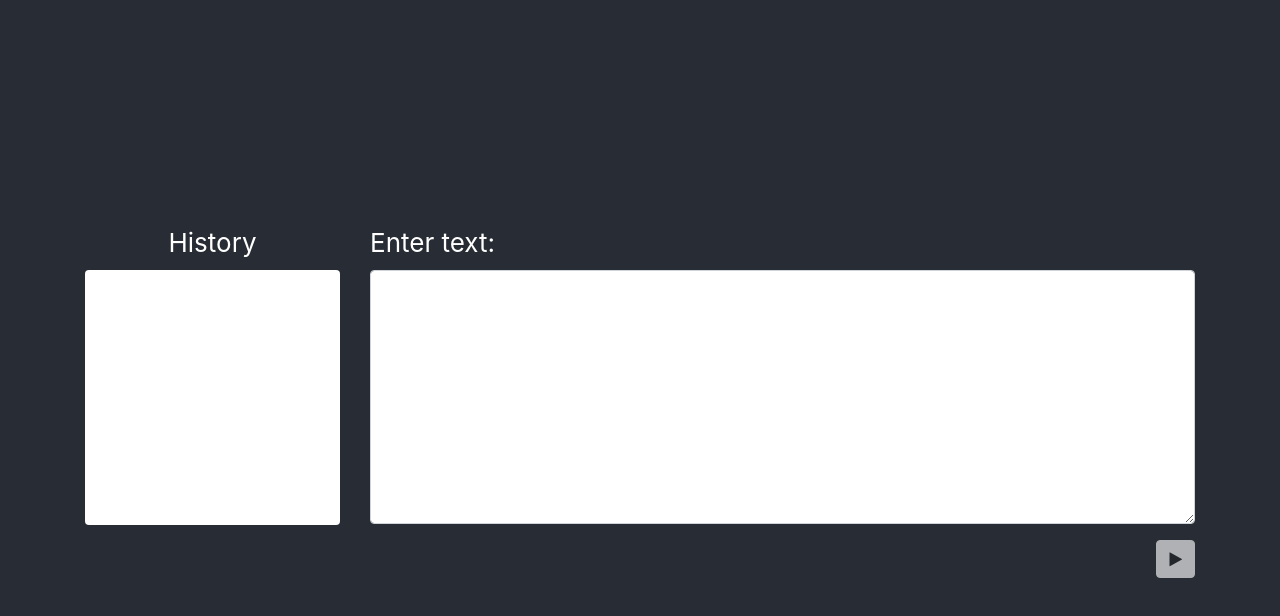
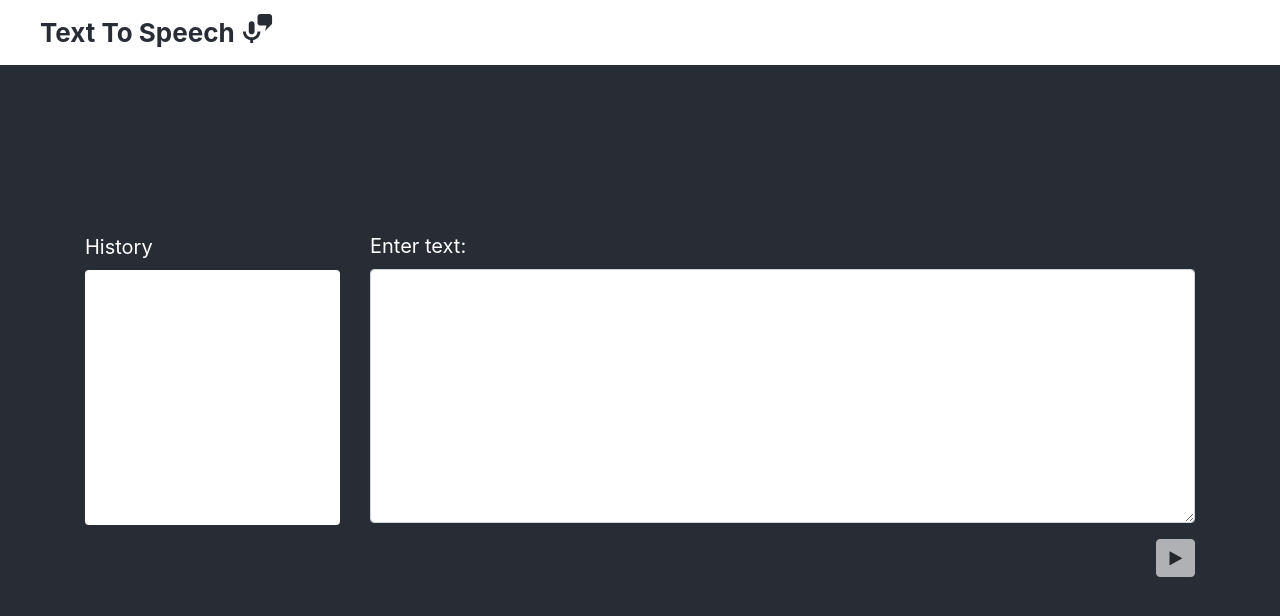
Before and after one commit to HHHindawy/text-to-speech, a React (Create React App) app: page / in a window 1280 px wide. Shown: the top 616 px of the page. Built offline with nearby package versions, Linux system fonts and the light colour scheme.

Commit message:
Update styles and add logo

```diff
--- a/src/App.jsx
+++ b/src/App.jsx
@@ -2,6 +2,7 @@ import React, { useRef, useState } from 'react';
 import axios from 'axios';
 import moment from 'moment';
 import { Spinner } from 'react-bootstrap';
+import logo from './styles/assets/logo.svg';
 import './App.scss';
 
 const App = () => {
@@ -137,11 +138,15 @@ const App = () => {
   };
 
   return (
-    <div className="App">
+    <div className="app">
+      <div className="header">
+        Text To Speech
+        <img src={logo} alt="logo" className="header-logo" />
+      </div>
       <div className="container">
-        <div className="row">
+        <div className="row align-items-center">
           <div className="col-md-12 col-lg-3 history mb-5">
-            <div className="mb-2">History</div>
+            <div className="history-title mb-2">History</div>
             <div className="list-group history-list">
               {Object.entries(localStorage).map(([key, value]) => (
                 <button
@@ -158,9 +163,11 @@ const App = () => {
           </div>
 
           <div className="col-md-12 col-lg-9">
-            <form>
+            <form className="form">
               <div className="text-left">
-                <label htmlFor="text">Enter text:</label>
+                <label htmlFor="text" className="form-title">
+                  Enter text:
+                </label>
                 <textarea
                   className="form-control"
                   id="text"
--- a/src/App.scss
+++ b/src/App.scss
@@ -1,4 +1,4 @@
-.App {
+.app {
   text-align: center;
   background-color: #282C34;
   min-height: 100vh;
@@ -8,8 +8,35 @@
   justify-content: center;
   font-size: calc(10px + 2vmin);
   color: white;
+  height: 100vh;
+
+  & .header {
+    position: fixed;
+    top: 0;
+    background: white;
+    width: 100%;
+    height: 65px;
+    color: #282C34;
+    padding: 0 40px;
+    display: flex;
+    font-weight: bold;
+    align-items: center;
+
+    &-logo {
+      width: 35px;
+      margin-left: 5px;
+      margin-bottom: 9px;
+    }
+  }
 
   & .history {
+    padding-top: 5px;
+
+    &-title {
+      font-size: 20px;
+      text-align: left;
+    }
+
     &-list {
       height: 255px;
       overflow-y: scroll;
@@ -25,4 +52,10 @@
       }
     }
   }
+
+  & .form {
+    &-title {
+      font-size: 20px;
+    }
+  }
 }
```
Also changed, not shown: src/logo.svg (deleted), src/styles/assets/logo.svg (added).
